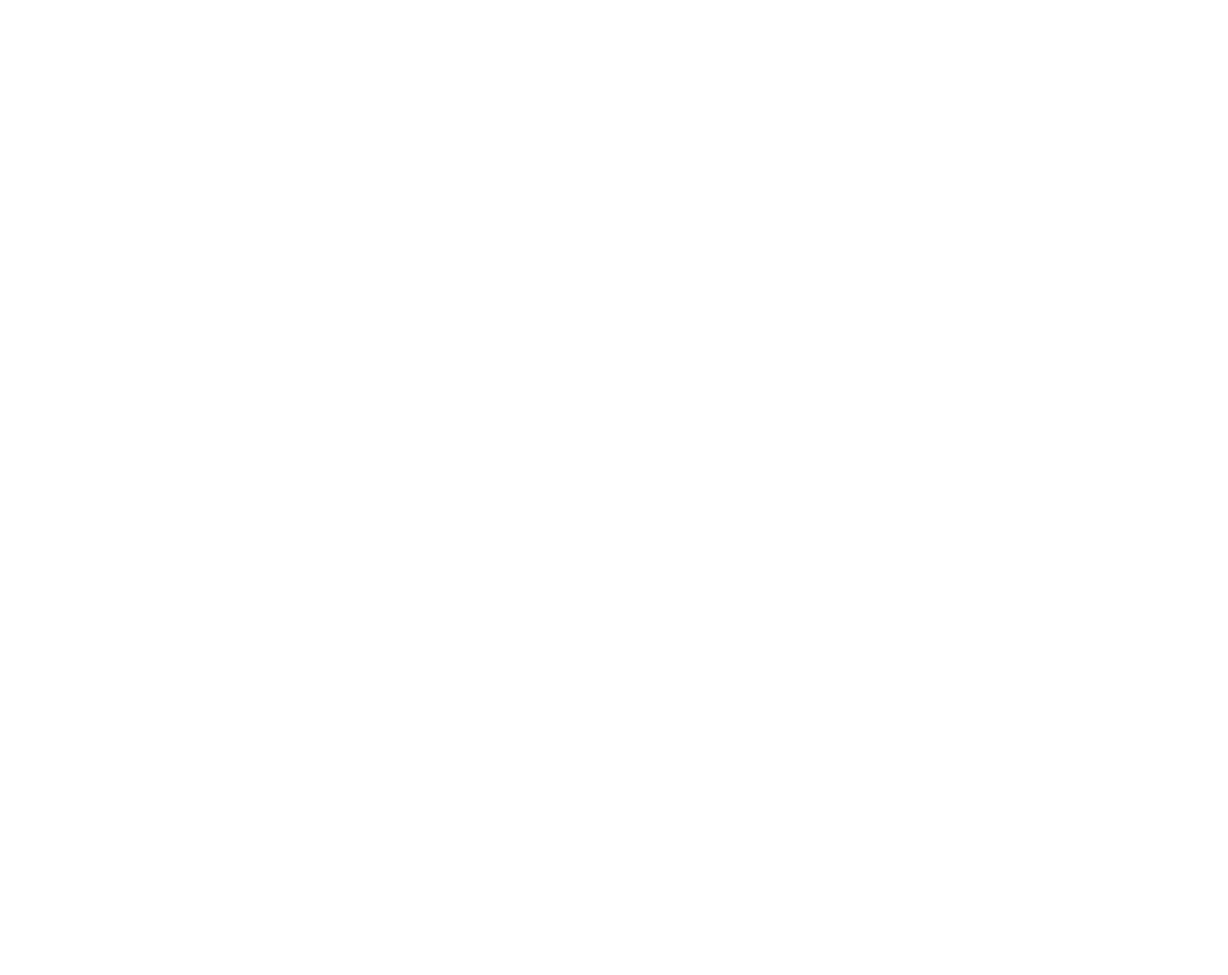
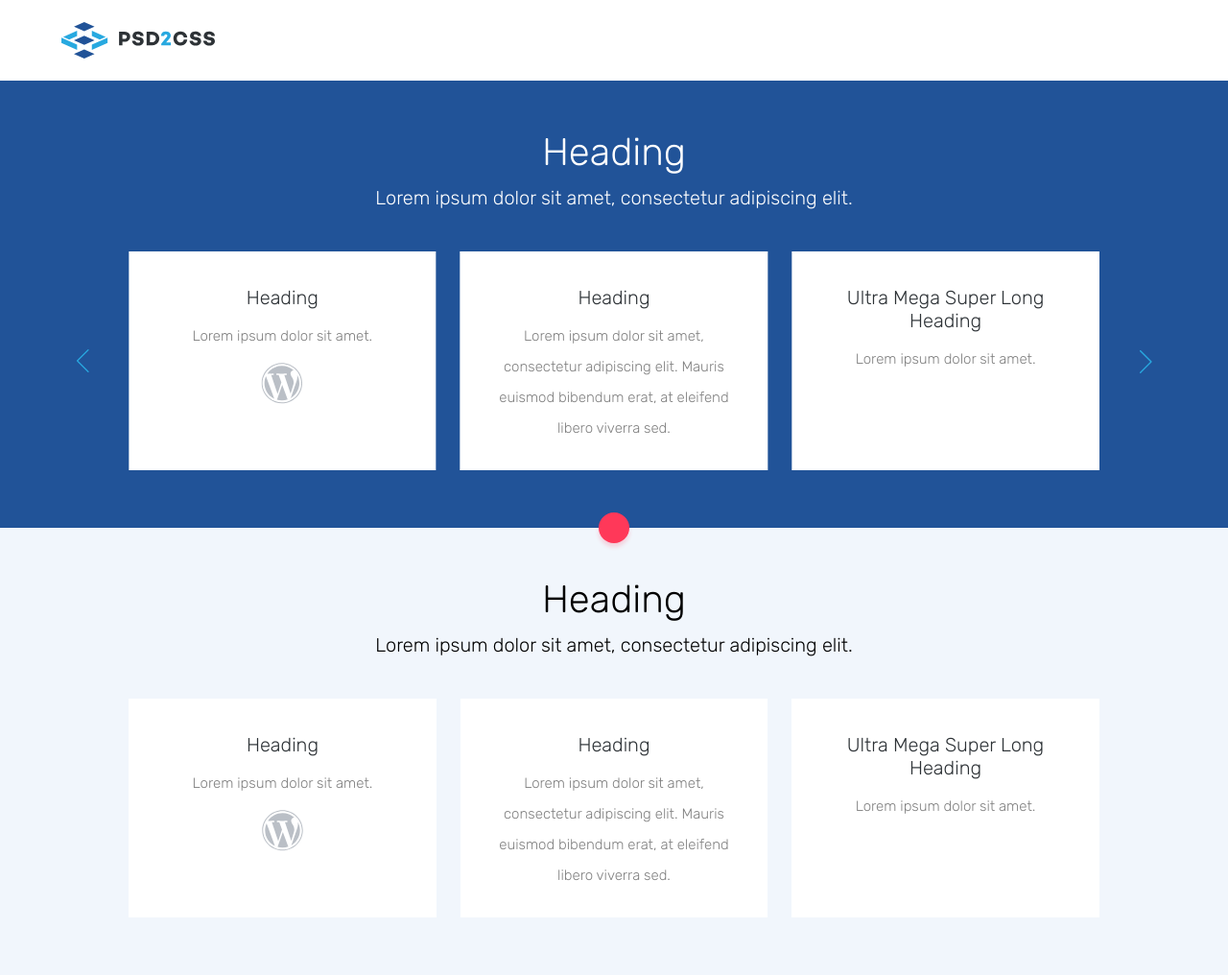
Before and after one commit to marcin-kuna/gogo, a plain HTML site: page index.html in a window 1280 px wide. Shown: the whole page at 96% size. Before the commit the page ends 800 px from the top, so only its background shows below. Drawn offline with nearby package versions, Linux system fonts and the light colour scheme.

Commit message:
Create basic layout. Add carousel

```diff
--- a/index.html
+++ b/index.html
@@ -3,7 +3,110 @@
   <head>
     <meta charset="UTF-8" />
     <meta name="viewport" content="width=device-width, initial-scale=1.0" />
-    <title>GoGo - PSDtoCSS</title>
+    <title>GoGo | PSDtoCSS</title>
+    <link rel="stylesheet" href="css/main.css" />
+    <link
+      rel="stylesheet"
+      href="node_modules/@glidejs/glide/dist/css/glide.core.min.css"
+    />
   </head>
-  <body></body>
+  <body>
+    <header class="header">
+      <div class="main-container">
+        <img
+          src="assets/images/logos/logo.svg"
+          alt="PSDtoCSS logo"
+          class="header-logo"
+        />
+      </div>
+    </header>
+    <section class="content content-blue">
+      <div class="main-container">
+        <h1>Heading</h1>
+        <p>Lorem ipsum dolor sit amet, consectetur adipiscing elit.</p>
+        <div class="box-container glide">
+          <div class="glide__track" data-glide-el="track">
+            <ul class="glide__slides">
+              <li class="glide__slide box">
+                <h3>Heading</h3>
+                <p>Lorem ipsum dolor sit amet.</p>
+                <img
+                  src="assets/images/logos/logo-wordpress.svg"
+                  alt="WordPress logo"
+                />
+              </li>
+              <li class="glide__slide box">
+                <h3>Heading</h3>
+                <p>
+                  Lorem ipsum dolor sit amet, consectetur adipiscing elit.
+                  Mauris euismod bibendum erat, at eleifend libero viverra sed.
+                </p>
+              </li>
+              <li class="glide__slide box">
+                <h3>Ultra Mega Super Long Heading</h3>
+                <p>Lorem ipsum dolor sit amet.</p>
+              </li>
+              <li class="glide__slide box">
+                <h3>Ultra Mega Super Long Heading</h3>
+                <p>Lorem ipsum dolor sit amet.</p>
+              </li>
+            </ul>
+          </div>
+          <div data-glide-el="controls">
+            <button data-glide-dir=">" class="arrow arrow-left">
+              <img src="assets/images/layout/arrow-left.png" alt="" />
+            </button>
+            <button data-glide-dir="<" class="arrow arrow-right">
+              <img src="assets/images/layout/arrow-right.png" alt="" />
+            </button>
+          </div>
+        </div>
+      </div>
+      <div class="dot"></div>
+    </section>
+    <section class="content content-lightgray">
+      <div class="main-container">
+        <h1>Heading</h1>
+        <p>Lorem ipsum dolor sit amet, consectetur adipiscing elit.</p>
+        <div class="box-container">
+          <div class="box">
+            <h3>Heading</h3>
+            <p>Lorem ipsum dolor sit amet.</p>
+            <img
+              src="assets/images/logos/logo-wordpress.svg"
+              alt="WordPress logo"
+            />
+          </div>
+          <div class="box">
+            <h3>Heading</h3>
+            <p>
+              Lorem ipsum dolor sit amet, consectetur adipiscing elit. Mauris
+              euismod bibendum erat, at eleifend libero viverra sed.
+            </p>
+          </div>
+          <div class="box">
+            <h3>Ultra Mega Super Long Heading</h3>
+            <p>Lorem ipsum dolor sit amet.</p>
+          </div>
+        </div>
+      </div>
+    </section>
+    <script src="node_modules/@glidejs/glide/dist/glide.min.js"></script>
+    <script>
+      new Glide(".glide", {
+        type: "carousel",
+        startAt: 0,
+        perView: 3,
+        gap: 25,
+        breakpoints: {
+          800: {
+            perView: 2,
+          },
+          600: {
+            perView: 1,
+          },
+        },
+      }).mount();
+    </script>
+  </body>
 </html>
--- /dev/null
+++ b/scss/_content.scss
@@ -0,0 +1,114 @@
+.content {
+  text-align: center;
+  position: relative;
+  padding: 49px 0 60px;
+
+  &-blue {
+    background-color: $blue;
+
+    h1,
+    p {
+      color: $white;
+    }
+  }
+
+  &-lightgray {
+    background-color: $lightGray;
+  }
+
+  h1 {
+    line-height: 52px;
+    font-size: 40px;
+    font-weight: 300;
+  }
+
+  h3 {
+    font-size: 20px;
+    font-weight: 300;
+  }
+
+  p {
+    padding-top: 5px;
+    line-height: 32px;
+    font-size: 20px;
+    font-weight: 300;
+  }
+}
+
+.box-container {
+  width: calc(100% - 140px); //140=2xbtn+2xbtn margin
+  margin: 0 auto;
+  padding-top: 40px;
+  display: flex;
+  flex-direction: row;
+  justify-content: space-between;
+  position: relative;
+
+  //   border: 1px solid red;
+}
+
+.glide {
+  max-width: calc(100% - 140px);
+}
+
+.glide__slide {
+  height: 228px !important;
+}
+
+.box {
+  background-color: $white;
+  height: 228px;
+  width: calc(33% - 13px); //13x3 = inbetween 20px margin
+  padding: 0 26px;
+
+  h3 {
+    color: $blackText;
+    padding-top: 36px;
+  }
+
+  p {
+    color: $grayText;
+    font-size: 15px;
+    padding: 12px 0;
+  }
+}
+
+.arrow {
+  outline: none;
+  background-color: transparent;
+  width: 48px;
+  height: 48px;
+  border-radius: 50%;
+  border: 2px solid transparent;
+  transition: $transition;
+  display: flex;
+  justify-content: center;
+  align-items: center;
+  position: absolute;
+  top: 154px; //box height + padding top
+  transform: translateY(-50%);
+
+  &:hover {
+    cursor: pointer;
+    background-color: rgba(255, 255, 255, 0.05);
+    border-color: $lightBlue;
+  }
+
+  &-left {
+    left: -70px; // 48 width+22 margin
+
+    img {
+      position: relative;
+      right: 2px;
+    }
+  }
+
+  &-right {
+    right: -70px;
+
+    img {
+      position: relative;
+      right: -2px;
+    }
+  }
+}
--- /dev/null
+++ b/scss/_header.scss
@@ -0,0 +1,9 @@
+.header {
+  height: 84px;
+
+  &-logo {
+    position: absolute;
+    top: 23px;
+    left: 0;
+  }
+}
--- /dev/null
+++ b/scss/_layout.scss
@@ -0,0 +1,42 @@
+@import url("https://fonts.googleapis.com/css2?family=Rubik:wght@300&display=swap");
+
+$white: #ffffff;
+$blue: #215398;
+$lightBlue: #28a9e0;
+$magenta: #ff3859;
+$lightGray: #f1f6fc;
+$blackText: #2d3236;
+$grayText: #808080;
+$ff-primary: "Rubik", sans-serif;
+$transition: all 0.5s ease;
+
+* {
+  margin: 0;
+  padding: 0;
+  box-sizing: border-box;
+}
+
+body {
+  background-color: $white;
+  font-family: $ff-primary;
+}
+
+.main-container {
+  width: 90%;
+  max-width: 1176px;
+  margin: 0 auto;
+  position: relative;
+}
+
+.dot {
+  width: 32px;
+  height: 32px;
+  border-radius: 50%;
+  position: absolute;
+  bottom: 0;
+  left: 50%;
+  transform: translate(-50%, 50%);
+  z-index: 1;
+  background-color: $magenta;
+  box-shadow: 0px 4px 4px 0px rgba(255, 56, 89, 0.2);
+}
--- /dev/null
+++ b/scss/main.scss
@@ -0,0 +1,3 @@
+@import "layout";
+@import "header";
+@import "content";
```
Also changed, not shown: assets/images/layout/arrow-left.png (added), assets/images/layout/arrow-right.png (added), assets/images/logos/logo-wordpress.svg (added), assets/images/logos/logo.svg (added), css/layout.css (added), css/main.css (added), css/style.css (added), package-lock.json (added), 3 other files.
